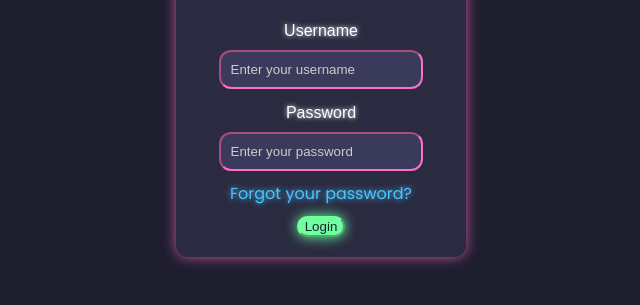
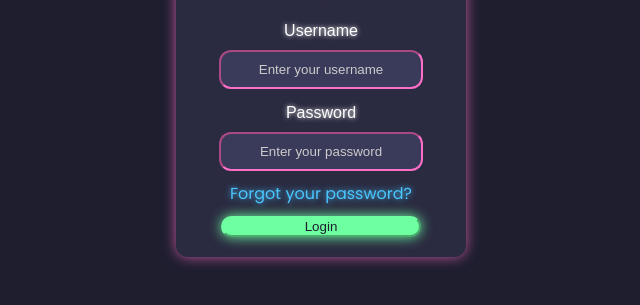
Before and after one commit to fr3yja81/neon-login, a plain HTML site: page index.html in a window 1280 px wide. Shown: the part 333-638 px from the top of the page, without its empty margins (319-959 px from the left). Drawn offline with Linux system fonts and the light colour scheme.

Commit message:
fix input cursor, clean redundant widths, and update media query

```diff
--- a/styles.css
+++ b/styles.css
@@ -78,15 +78,17 @@ body {
     border-radius: 12px;
     color: #FFFFFF;
     transition: all 0.3s ease;
+    text-align: center;
 }
 
 ::placeholder {
     color: #CCCCCC;
+    text-align: center;
 }
 
 #username:hover, #password:hover {
     box-shadow: 0 0 10px #FF6EC7;
-    cursor: pointer;
+    cursor: text;
 }
 
 #username:focus, #password:focus {
@@ -114,13 +116,14 @@ button {
     transition: all 0.3s ease;
     margin-top: 10px;
     max-width: 200px;
+    width: 80%;
     animation: glow 2s infinite alternate;
 }
 
 button:hover {
     transform: scale(1.05);
     box-shadow: 0 0 15px #6EFFA1;
-    cursor: text;
+    cursor: pointer;
 }
 
 button:focus {
@@ -153,8 +156,7 @@ a:hover {
     text-shadow: 0 0 8px #FF6EC7;
 }
 
-
-/* queries */
+/* querie */
 @media (max-width: 768px) {
     .container {
         padding: 15px;
```
